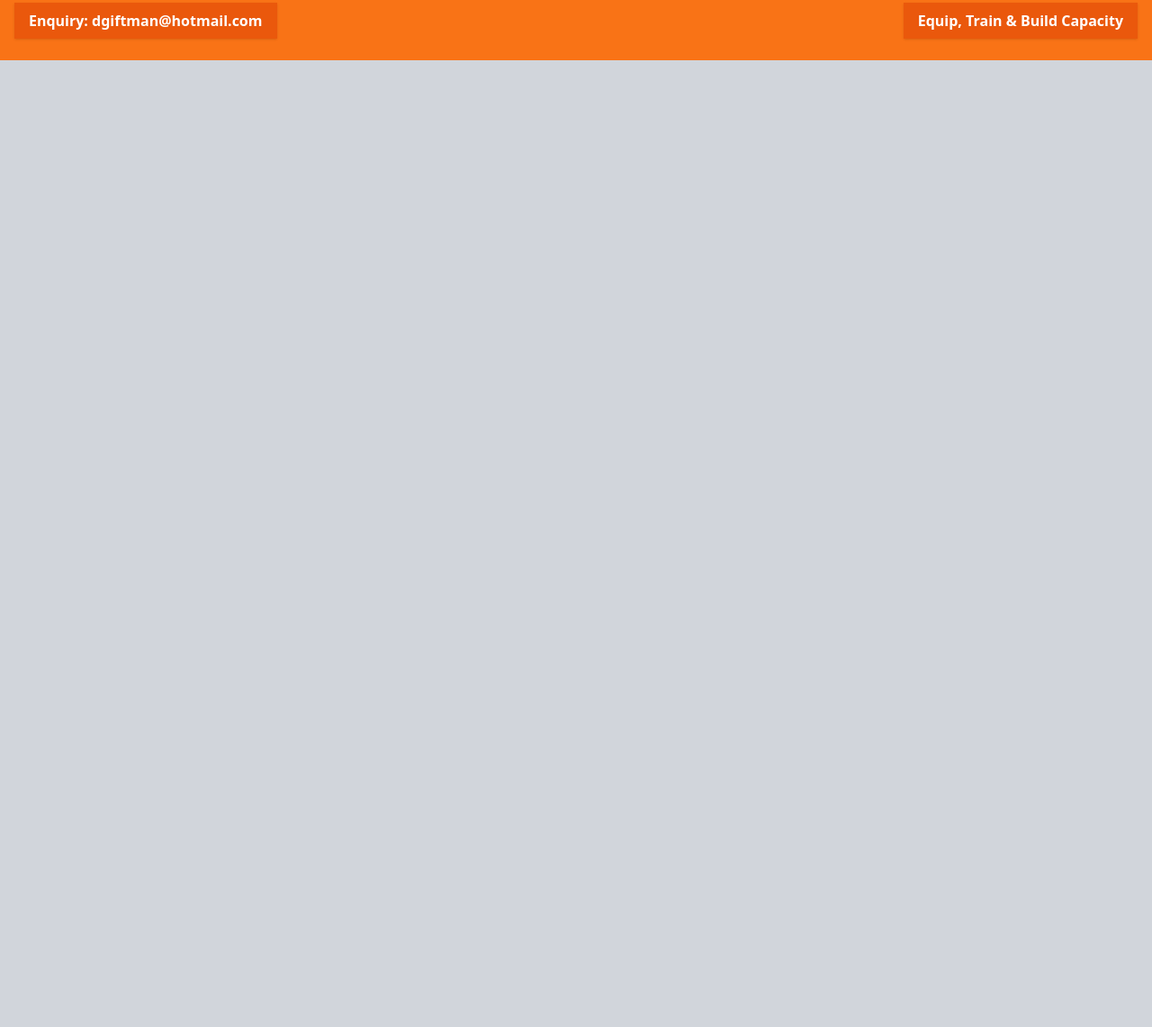
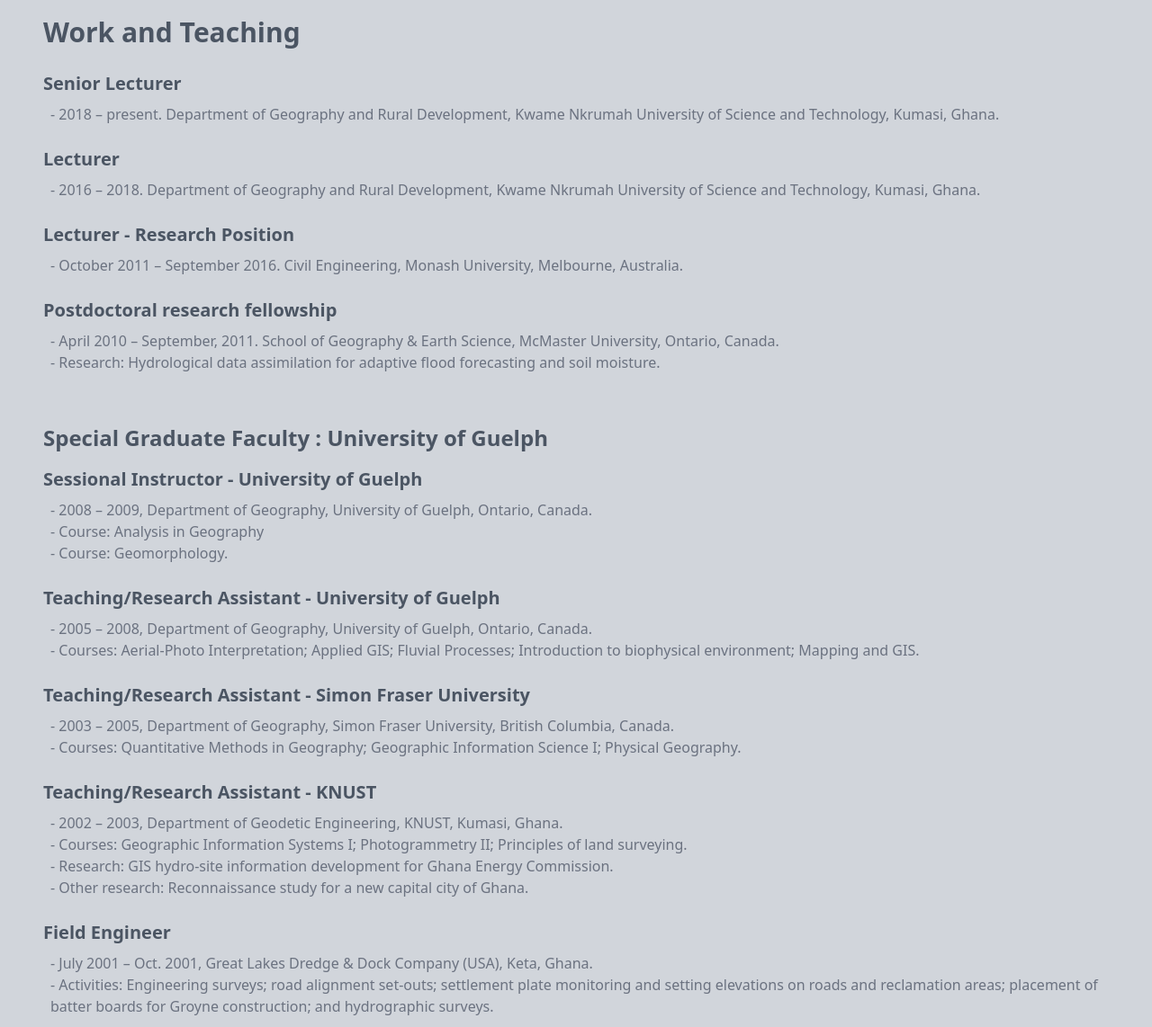
Before and after one commit to boatengjephthah27/dgiftman.com, a website: page public/teachings.html in a window 1280 px wide. Shown: the part 270-1412 px from the top of the page at 90% size. Before the commit the page ends 800 px from the top, so only its background shows below. Drawn offline with Linux system fonts and the light colour scheme; a web font is replaced by a local one.

Commit message:
teaching page done

```diff
--- a/public/teachings.html
+++ b/public/teachings.html
@@ -35,6 +35,88 @@
 
     </div>
 
+    <section id="wt" class="p-cards mb-[10%]">
+
+        <h1 class="pub-tit">Work and Teaching</h1>
+
+        <h3 class="text-xl font-semibold mt-4">
+            Senior Lecturer
+        </h3>
+        <p class="pl-2 text-gray-500 font-medium py-2">
+            - 2018 – present. Department of Geography and Rural Development, Kwame Nkrumah University of Science and Technology, Kumasi, Ghana.
+        </p>
+
+        <h3 class="text-xl font-semibold mt-4">
+            Lecturer
+        </h3>
+        <p class="pl-2 text-gray-500 font-medium py-2">
+            - 2016 – 2018. Department of Geography and Rural Development, Kwame Nkrumah University of Science and Technology, Kumasi, Ghana.
+
+        </p>
+
+        <h3 class="text-xl font-semibold mt-4">
+            Lecturer - Research Position
+        </h3>
+        <p class="pl-2 text-gray-500 font-medium py-2">
+            - October 2011 – September 2016. Civil Engineering, Monash University, Melbourne, Australia.
+
+        </p>
+
+        <h3 class="text-xl font-semibold mt-4">
+            Postdoctoral research fellowship
+        </h3>
+        <p class="pl-2 text-gray-500 font-medium py-2">
+            - April 2010 – September, 2011. School of Geography & Earth Science, McMaster University, Ontario, Canada. <br>
+            - Research: Hydrological data assimilation for adaptive flood forecasting and soil moisture.
+        </p>
+
+        <h1 class="text-2xl mt-12 mb-4">Special Graduate Faculty : University of Guelph</h1>
+
+        <h3 class="text-xl font-semibold mt-4">
+            Sessional Instructor - University of Guelph
+        </h3>
+        <p class="pl-2 text-gray-500 font-medium py-2">
+            - 2008 – 2009, Department of Geography, University of Guelph, Ontario, Canada. <br>
+            - Course: Analysis in Geography <br>
+            - Course: Geomorphology.
+        </p>
+
+        <h3 class="text-xl font-semibold mt-4">
+            Teaching/Research Assistant - University of Guelph
+        </h3>
+        <p class="pl-2 text-gray-500 font-medium py-2">
+            - 2005 – 2008, Department of Geography, University of Guelph, Ontario, Canada. <br>
+            - Courses: Aerial-Photo Interpretation; Applied GIS; Fluvial Processes; Introduction to biophysical environment; Mapping and GIS.
+        </p>
+
+        <h3 class="text-xl font-semibold mt-4">
+            Teaching/Research Assistant - Simon Fraser University
+        </h3>
+        <p class="pl-2 text-gray-500 font-medium py-2">
+            - 2003 – 2005, Department of Geography, Simon Fraser University, British Columbia, Canada. <br>
+            - Courses: Quantitative Methods in Geography; Geographic Information Science I; Physical Geography.
+        </p>
+
+        <h3 class="text-xl font-semibold mt-4">
+            Teaching/Research Assistant - KNUST
+        </h3>
+        <p class="pl-2 text-gray-500 font-medium py-2">
+            - 2002 – 2003, Department of Geodetic Engineering, KNUST, Kumasi, Ghana. <br>
+            - Courses: Geographic Information Systems I; Photogrammetry II; Principles of land surveying. <br>
+            - Research: GIS hydro-site information development for Ghana Energy Commission. <br>
+            - Other research: Reconnaissance study for a new capital city of Ghana.
+        </p>
+
+        <h3 class="text-xl font-semibold mt-4">
+            Field Engineer
+        </h3>
+        <p class="pl-2 text-gray-500 font-medium py-2">
+            - July 2001 – Oct. 2001, Great Lakes Dredge & Dock Company (USA), Keta, Ghana. <br>
+            - Activities: Engineering surveys; road alignment set-outs; settlement plate monitoring and setting elevations on roads and reclamation areas; placement of batter boards for Groyne construction; and hydrographic surveys.
+        </p>
+
+
+    </section>
 
 
     <footer class="footer">
```
Also changed, not shown: public/styles.css.
